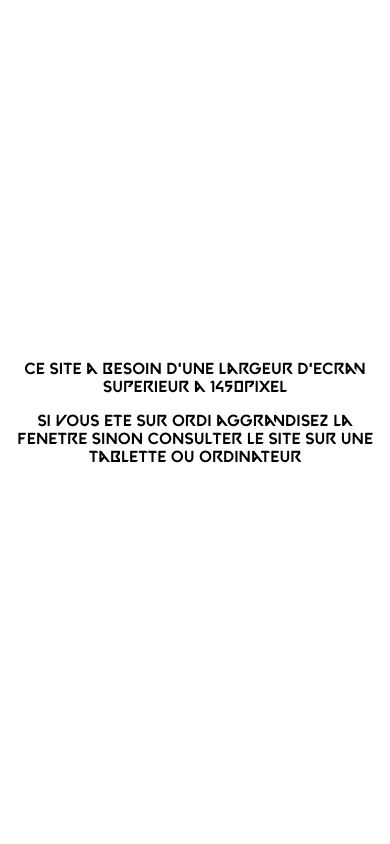
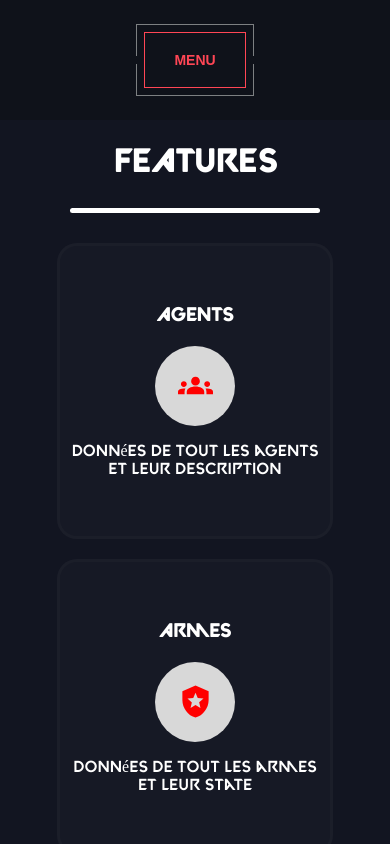
Before and after one commit to suleymanlaarabi/valorant-client, a React (Create React App) app: page / in a window 390 px wide. Shown: the top 844 px of the page. Built offline with nearby package versions, Linux system fonts and the light colour scheme; no server answers.

Commit message:
fixe lot of bug in menu

```diff
--- a/src/App.css
+++ b/src/App.css
@@ -11,7 +11,7 @@
   display: none;
 }
 
-@media (max-width:450px) {
+@media (max-width:300px) {
   .App {
     display: none;
   }
--- a/src/Composant/MenuMobile.js
+++ b/src/Composant/MenuMobile.js
@@ -1,12 +1,12 @@
 import React from 'react';
 import "./css/MenuMobile.css"
 import NavLinkButton from './NavLinkButton';
-const MenuMobile = () => {
+const MenuMobile = (props) => {
     return (
         <>
 
             <div className='MenuMobile'>
-                <NavLinkButton />
+                <NavLinkButton close={props.close} />
             </div>
         </>
 
--- a/src/Composant/NavBar.js
+++ b/src/Composant/NavBar.js
@@ -131,7 +131,7 @@ const NavBar = () => {
 
 
             </nav>
-            {DisplayMenuMobile && <MenuMobile />}
+            {DisplayMenuMobile && <MenuMobile close={handleCloseMenuMobile} />}
 
         </>
 
--- a/src/Composant/NavLinkButton.js
+++ b/src/Composant/NavLinkButton.js
@@ -3,25 +3,26 @@ import React, { useContext, useEffect } from 'react';
 import { NavLink } from "react-router-dom";
 import { UserContext } from '../Context/userContext';
 
-const NavLinkButton = () => {
+const NavLinkButton = (props) => {
     const { Langage } = useContext(UserContext)
     useEffect(() => {
         gsap
-            .to(".buttonAnim", { opacity: 1, duration: 0.4, y: 100, stagger: 0.3 })
+            .to(".buttonAnim", { opacity: 1, duration: 0.4, y: 100 })
+
     }, [])
 
     return (
         <>
-            <NavLink className="buttonAnim link" to="/">
+            <NavLink onClick={props.close} className="buttonAnim link" to="/">
                 {Langage.NavBar.accueilButtonText}
             </NavLink>
-            <NavLink className="buttonAnim link" to="/Agents">
+            <NavLink onClick={props.close} className="buttonAnim link" to="/Agents">
                 {Langage.NavBar.agentsButtonText}
             </NavLink>
-            <NavLink className="buttonAnim link" to="/Armes">
+            <NavLink onClick={props.close} className="buttonAnim link" to="/Armes">
                 {Langage.NavBar.armesButtonText}
             </NavLink>
-            <NavLink className="buttonAnim link" to="/Cartes">
+            <NavLink onClick={props.close} className="buttonAnim link" to="/Cartes">
                 {Langage.NavBar.cartesButtonText}
             </NavLink>
         </>
--- a/src/Composant/css/NavBar.css
+++ b/src/Composant/css/NavBar.css
@@ -60,6 +60,9 @@ nav{
     top: -120px;
 
 }
+@media (max-width:450px) {
+    .logo{display: none;}
+}
 .buttonAnim{
     opacity: 0;
     position: relative;
@@ -75,6 +78,14 @@ height: 120px;
     right: 0;
 
 
+}
+@media (max-width:450px) {
+    .SignButton {
+        width: 100vw;
+        display: flex;
+        justify-content: center;
+        align-items: center;
+    }
 }
 
 .button{
```
